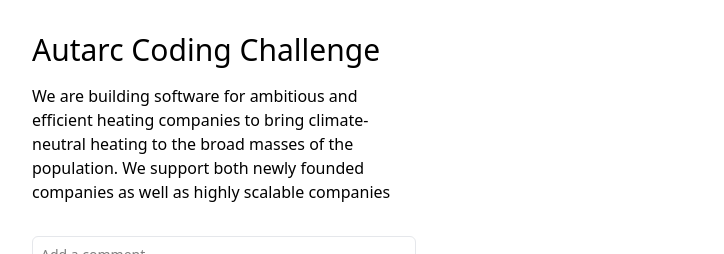
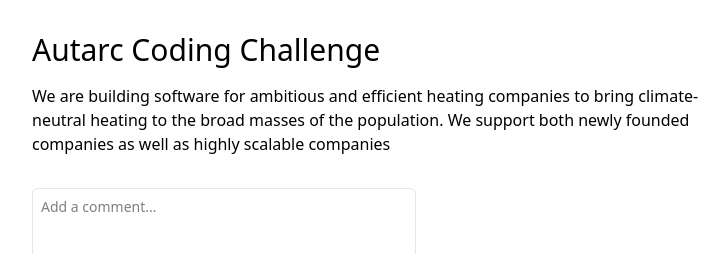
Before and after one commit to josephmallari/vrikinpu, a React (Vite) app in the folder client/: page / in a window 1280 px wide. Shown: the top 254 px of the page, without its empty margins (0-724 px from the left). Built offline with nearby package versions, Linux system fonts and the light colour scheme; no server answers.

Commit message:
improve width of heading

```diff
--- a/client/src/components/CommentInput.tsx
+++ b/client/src/components/CommentInput.tsx
@@ -8,7 +8,7 @@
 export default function CommentInput({ addComment }: CommentInputProps) {
   return (
     <div>
-      <p className="pt-4 max-w-sm">
+      <p className="pt-4 max-w-2xl">
         We are building software for ambitious and efficient heating companies to bring climate-neutral heating to the
         broad masses of the population. We support both newly founded companies as well as highly scalable companies
       </p>
```
Also changed, not shown: 1 other file (tests, documents, lock files or other folders).
